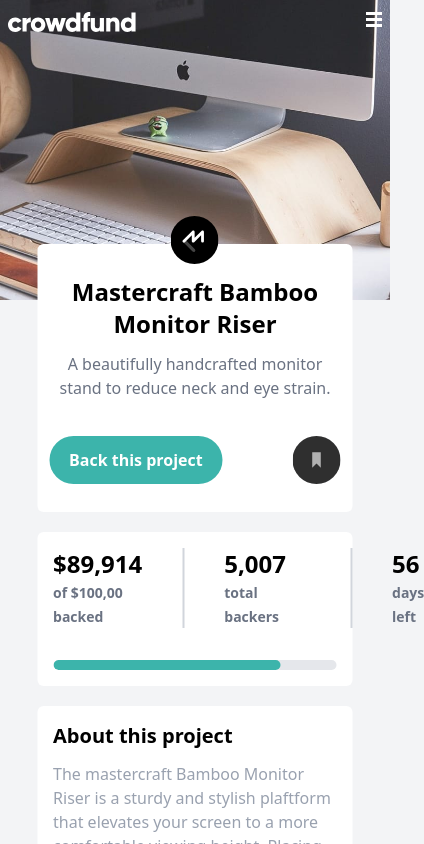
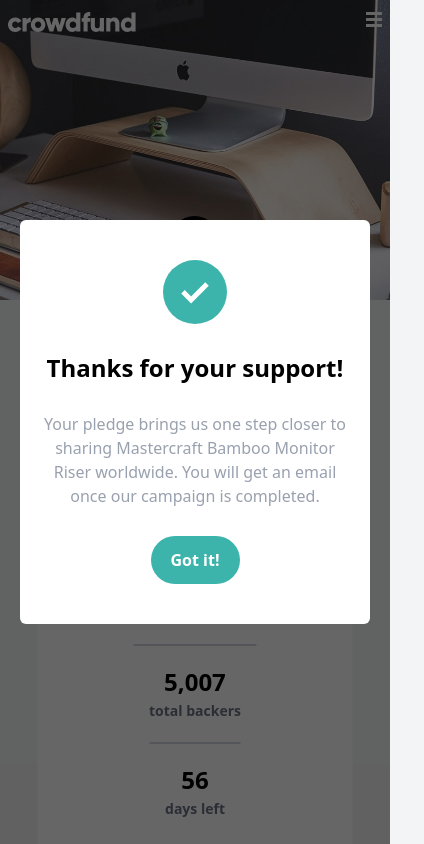
Before and after one commit to FrancoRaymond/crowdfunding-product-page, a React (Vite) app: page / in a window 390 px wide. Shown: the top 844 px of the page, 424 px wide, since content can reach past the window. Built offline with nearby package versions, Linux system fonts and the light colour scheme.

Commit message:
fixed responsiveness and added modals

```diff
--- a/src/App.jsx
+++ b/src/App.jsx
@@ -4,11 +4,15 @@ import Hero from './components/Hero';
 import BodyHeader from './components/BodyHeader';
 import Counters from './components/Counters';
 import About from './components/About';
+import BackProject from './components/BackProject';
+import ConfirmationModal from './components/ConfirmationModal';
 
 
 function App() {
   const [size, setSize] = useState(window.innerWidth)
   const [menuOpen, setMenuOpen] = useState(false)
+  const [backProject, setBackProject] = useState(false)
+  const [confirm, setConfirm] = useState(true)
 
 
   useEffect(() => {
@@ -32,6 +36,8 @@ function App() {
         <Counters />
         <About />
       </div>
+      {backProject && < BackProject />}
+      {confirm && < ConfirmationModal/>}
     </div>
   )
 }
--- a/src/components/About.jsx
+++ b/src/components/About.jsx
@@ -11,37 +11,37 @@ const About = () => {
             our com uterto allow note ads, ens,and USB sticks to be stored under the stand.
         </p>
         <div className='py-7 px-5 border-2 border-gray-300 rounded-md flex flex-col gap-5'>
-            <div className='flex items-center justify-between'>
+            <div className='flex flex-col items-start sm:flex-row sm:items-center sm:justify-between'>
                 <h3 className='font-bold'>Bamboo Stand</h3>
                 <button className='text-[#3cb4ab] font-semibold'>Pledge $25 or more</button>
             </div>
             <p className='text-gray-400'>You get an ergonomic stand made of natural bamboo. You've helped us launch our promotional campaign, and you'll be added to a special Backer member list.</p>
-            <div className='flex items-center justify-between'>
+            <div className='flex flex-col items-start sm:flex-row sm:items-center sm:justify-between'>
                 <span className='flex items-center gap-2'><h3 className='text-xl font-bold'>101</h3><span className='text-gray-400'>left</span></span>
-                <button className='bg-[#3cb4ab] text-white py-3 px-5 rounded-3xl font-semibold cursor-pointer'>Select Reward</button>
+                <button className='bg-[#3cb4ab] text-white py-3 mt-3 sm:mt-0 px-5 rounded-3xl font-semibold cursor-pointer'>Select Reward</button>
             </div>
         </div>
         <div className='py-7 px-5 border-2 border-gray-300 rounded-md flex flex-col gap-5'>
-            <div className='flex items-center justify-between'>
+            <div className='flex flex-col items-start sm:flex-row sm:items-center sm:justify-between'>
                 <h3 className='font-bold'>Black edition Stand</h3>
                 <button className='text-[#3cb4ab] font-semibold'>Pledge $75 or more</button>
             </div>
             <p className='text-gray-400'>You get a Black Special Edition computer stand and a personal thank you. You'll be added to our Backer member list. Shipping is included.</p>
-            <div className='flex items-center justify-between'>
+            <div className='flex flex-col items-start sm:flex-row sm:items-center sm:justify-between'>
                 <span className='flex items-center gap-2'><h3 className='text-xl font-bold'>64</h3><span className='text-gray-400'>left</span></span>
-                <button className='bg-[#3cb4ab] text-white py-3 px-5 rounded-3xl font-semibold cursor-pointer'>Select Reward</button>
+                <button className='bg-[#3cb4ab] text-white mt-3 sm:mt-0 py-3 px-5 rounded-3xl font-semibold cursor-pointer'>Select Reward</button>
             </div>
         </div>
         <div className='py-7 px-5 border-2 border-gray-300 rounded-md flex flex-col gap-5 relative'>
             <div className='invalidOverlay absolute top-0 left-0 h-full w-full'></div>
-            <div className='flex items-center justify-between'>
+            <div className='flex flex-col items-start sm:flex-row sm:items-center sm:justify-between'>
                 <h3 className='font-bold'>Mahogany Special Edition</h3>
                 <button className='text-[#3cb4ab] font-semibold'>Pledge $200 or more</button>
             </div>
             <p className='text-gray-400'>You get two Special Edition Mahogany stands. a Backer T-Shirt, and a personal thank vou. You'll be added to our Backer member list. Shipping is included.</p>
-            <div className='flex items-center justify-between'>
+            <div className='flex flex-col items-start sm:flex-row sm:items-center sm:justify-between'>
                 <span className='flex items-center gap-2'><h3 className='text-xl font-bold'>0</h3><span className='text-gray-400'>left</span></span>
-                <button className='bg-black text-white py-3 px-5 rounded-3xl font-semibold cursor-pointer'>Select Reward</button>
+                <button className='bg-black text-white py-3 px-5 mt-3 sm:mt-0 rounded-3xl font-semibold cursor-pointer'>Select Reward</button>
             </div>
         </div>
     </div>
--- /dev/null
+++ b/src/components/BackProject.jsx
@@ -0,0 +1,11 @@
+import React from 'react'
+
+const BackProjects = () => {
+  return (
+    <div className='fixed top-0 left-0 h-screen w-full bg-black z-50 '>
+      <div></div>
+    </div>
+  )
+}
+
+export default BackProjects
--- /dev/null
+++ b/src/components/ConfirmationModal.jsx
@@ -0,0 +1,17 @@
+import React from 'react'
+import iconCheck from '../assets/images/icon-check.svg'
+
+const ConfirmationModal = () => {
+  return (
+    <div className='confirmModal fixed flex justify-center items-center top-0 left-0 h-screen w-full bg-black z-50 '>
+      <div className='max-w-[350px] bg-white px-5 py-10 text-center rounded-md flex flex-col items-center gap-7'>
+        <img src={iconCheck} alt="" className='size-16'/>
+        <h2 className='text-2xl font-bold'>Thanks for your support!</h2>
+        <p className='text-gray-400'>Your pledge brings us one step closer to sharing Mastercraft Bamboo Monitor Riser worldwide. You will get an email once our campaign is completed.</p>
+      <button className='bg-[#3cb4ab] text-white py-3 px-5 rounded-3xl font-semibold cursor-pointer'>Got it!</button>
+      </div>
+    </div>
+  )
+}
+
+export default ConfirmationModal;
--- a/src/components/Counters.jsx
+++ b/src/components/Counters.jsx
@@ -3,16 +3,16 @@ import React from 'react'
 const Counters = () => {
   return (
     <div className='bg-white rounded-md sm:px-6 flex flex-col gap-3 w-[90%] mx-auto p-4 sm:p-6 mt-5'>
-        <div className='flex items-center'>
-            <div className='pr-10 border-r-2 border-gray-300'>
+        <div className='flex flex-col sm:flex-row items-center text-center sm:text-left'>
+            <div className='py-5 sm:pr-10 sm:py-0 border-b-2 sm:border-b-0 sm:border-r-2 border-gray-300'>
                 <h3 className='font-bold text-2xl'>$89,914</h3>
                 <span className='text-gray-500 text-sm font-semibold'>of $100,00 backed</span>
             </div>
-            <div className='pl-10 pr-16 border-r-2 border-gray-300'>
+            <div className='py-5 sm:pl-10 sm:py-0 sm:pr-16 border-b-2 sm:border-b-0 sm:border-r-2 border-gray-300'>
                 <h3 className='font-bold text-2xl'>5,007</h3>
                 <span className='text-gray-500 text-sm font-semibold'>total backers</span>
             </div>
-            <div className='pl-10'>
+            <div className='py-5 sm:py-0 sm:pl-10'>
                 <h3 className='font-bold text-2xl'>56</h3>
                 <span className='text-gray-500 text-sm font-semibold'>days left</span>
             </div>
--- a/src/index.css
+++ b/src/index.css
@@ -8,3 +8,6 @@ body{
 .invalidOverlay{
     background-color: rgba(255, 255, 255, 0.6);
 }
+.confirmModal{
+    background-color: rgba(0, 0, 0, 0.6);
+}
```
